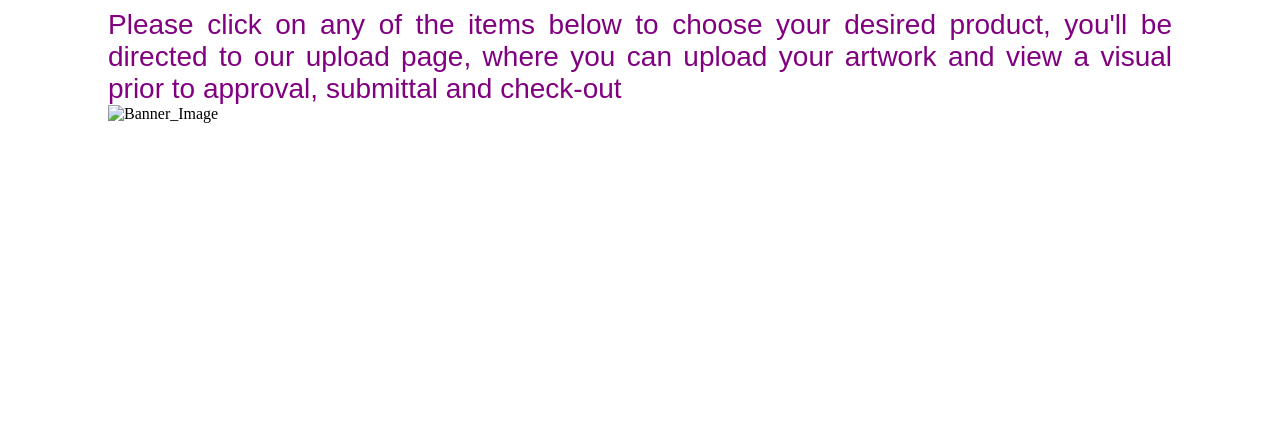
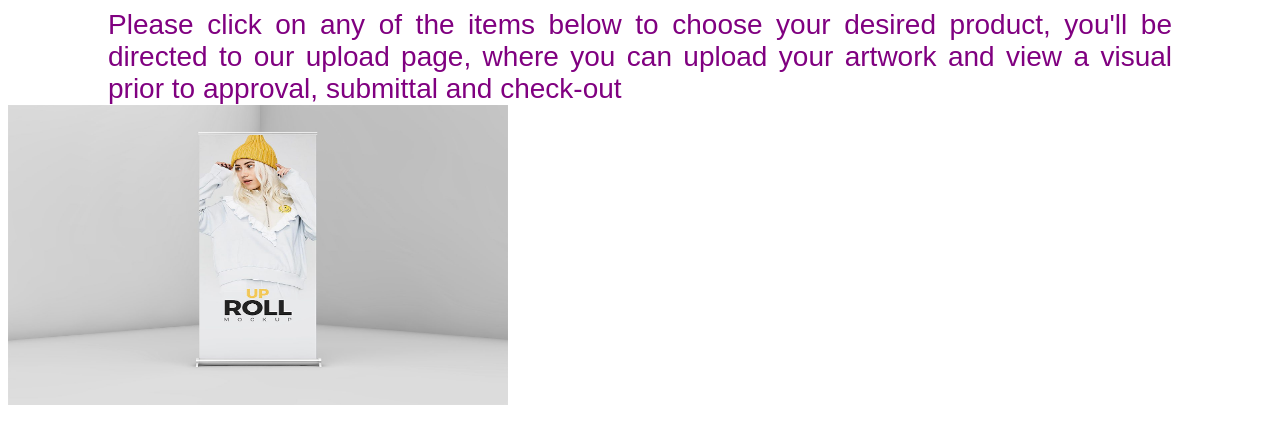
Before and after one commit to GreggNewton/Learning_Repository, a plain HTML site: page site/index.html in a window 1280 px wide. Shown: the part 268-712 px from the top of the page. Drawn offline with Linux system fonts and the light colour scheme.

Commit message:
updte with image

```diff
--- a/site/index.html
+++ b/site/index.html
@@ -9,6 +9,12 @@
 <p style="Color: Red; font-size: 30px; text-align: center; "
 >A Color Company</p>
 <P style="margin: 0 100px 0 100px; Color: Purple; font-family: arial; font-size: 28px; text-align: justify;">Please click on any of the items below to choose your desired product, you'll be directed to our upload page, where you can upload your artwork and view a visual prior to approval, submittal and check-out</p>
-<img style="margin: 0 100px 0 100px; src="Banner.jpg" alt="Banner_Image" width="500" height="300">
+<img {
+  display: block;
+  margin-left: auto;
+  margin-right: auto;
+  width: 50%;
+}
+src="Banner.jpg" alt="Banner_Image" width="500" height="300">
 </body>
 </html>
```
